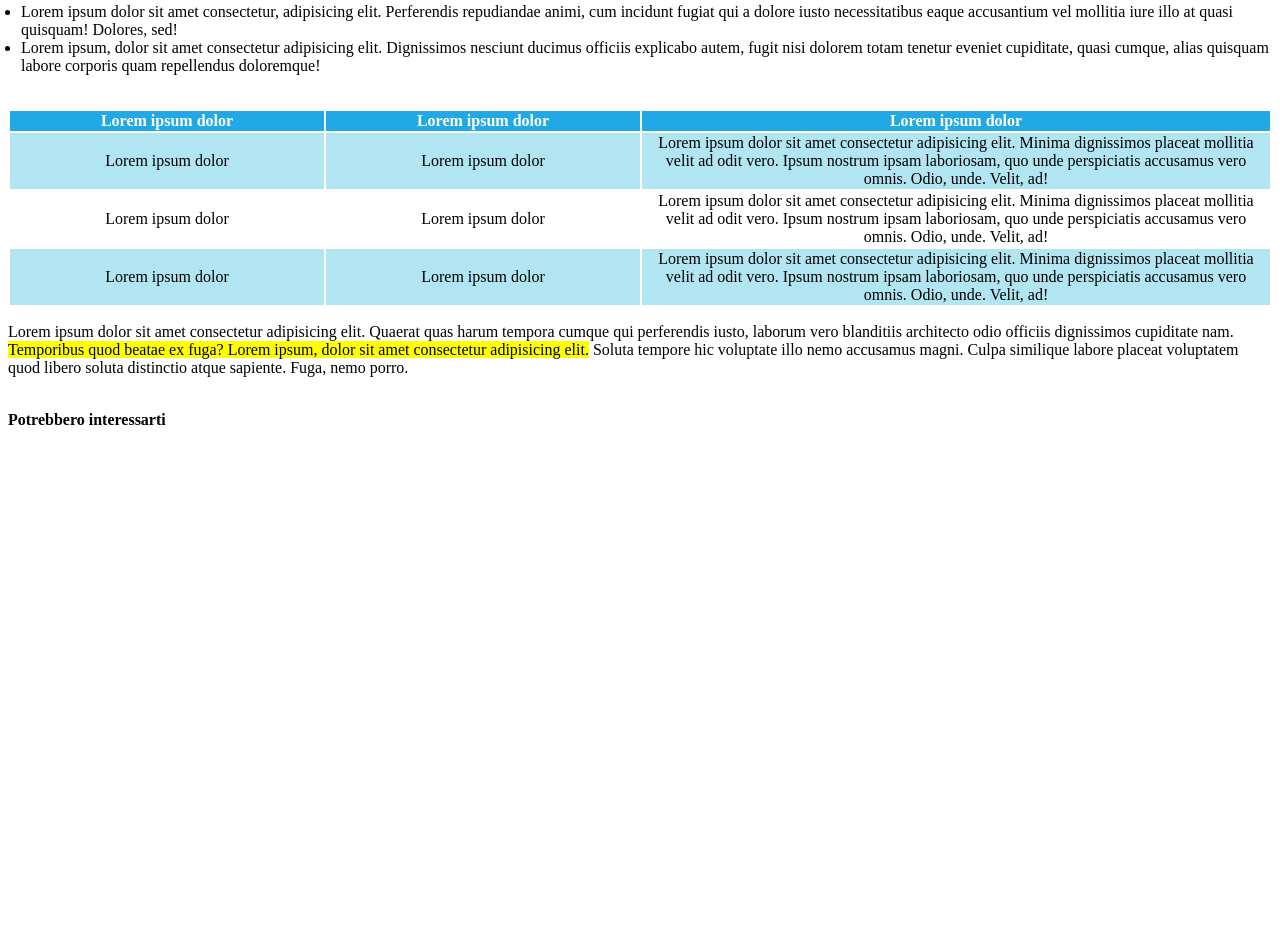
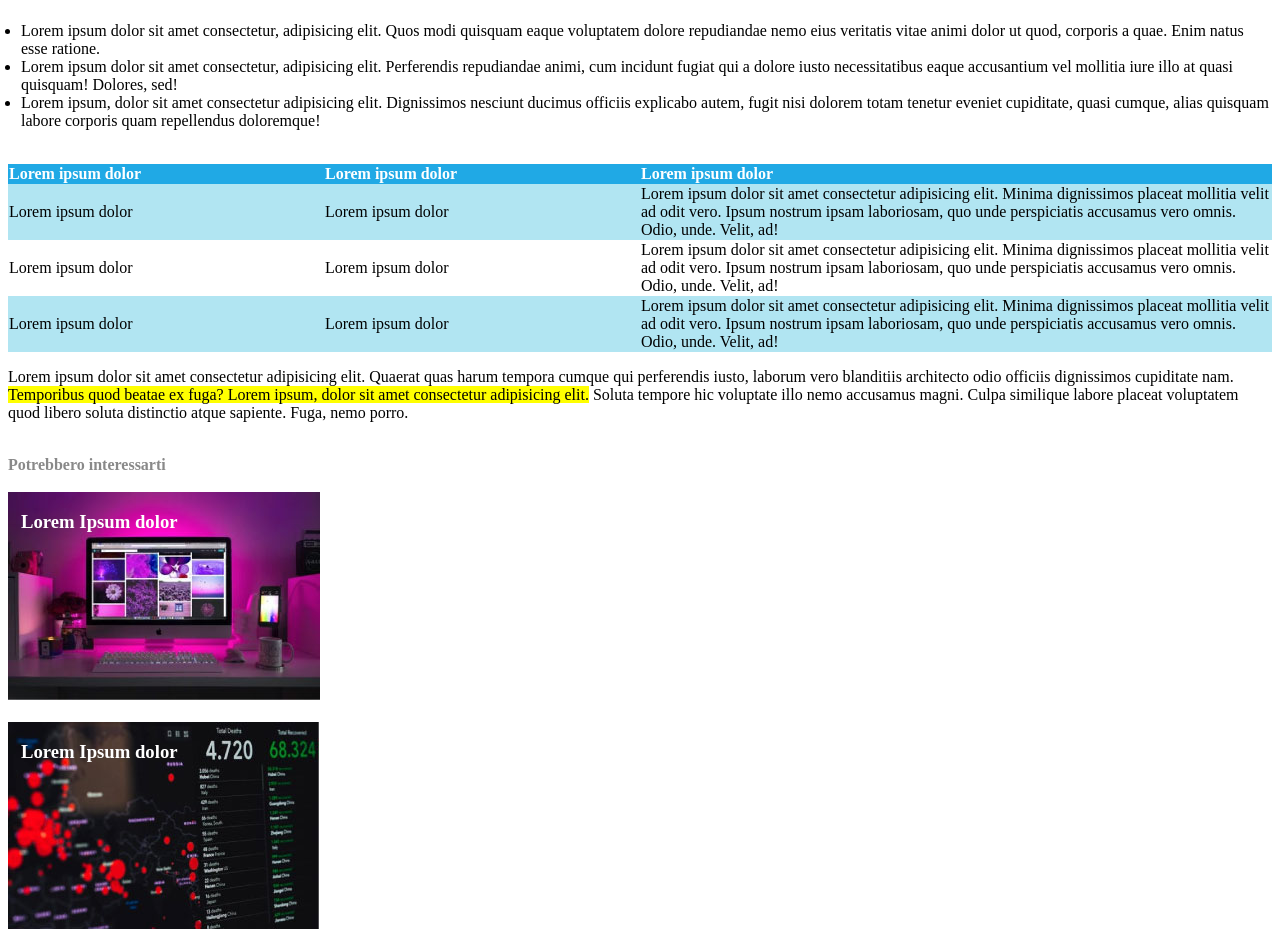
Before and after one commit to Alastor2189/html-css-booleaner, a plain HTML site: page index.html in a window 1280 px wide. Shown: the part 878-1819 px from the top of the page. Before the commit the page ends 1315 px from the top, so only its background shows below. Drawn offline with Linux system fonts and the light colour scheme.

Commit message:
inserimento footer e correzioni varie

```diff
--- a/css/style.css
+++ b/css/style.css
@@ -12,8 +12,11 @@ header{
     margin-left: 12px;
     margin-bottom: 15px;
 }
+.titolo{
+    font-size: 45px;
+}
 .autore{
-    color: lightgrey;
+    color: #949494;
 }
 a:link, a:visited{
     color: #55bdea;
@@ -27,6 +30,8 @@ ul{
 }
 table{
     width: 100%;
+    border-collapse: collapse;
+    text-align: left;
 }
 thead{
     background-color: #20a9e5;
@@ -41,6 +46,15 @@ thead{
 .clm2{
     width: 50%;
 }
-td{
-    text-align: center;
+
+.interest{
+    color: #898989;
 }
+.footimg{
+    position: relative;
+}
+.testo_img{
+    position: absolute;
+    top: 0px;
+    margin-left: 13px;
+    color: white;}
--- a/index.html
+++ b/index.html
@@ -12,19 +12,20 @@
     <header>
             <img class="logo" src="img/logo.svg" alt="">
     </header>
+    <br>
     <!-- header  -->
 
 
     <!-- main  -->
     <main>
         <section>
-        <h1>
-            Internet deve essere al servizio del "bene pubblico": il manifesto di Tim Berners-Lee
-        </h1>
-        <div class="autore">Scritto da <a href="">The Booleaner</a>
+            <div class="titolo">
+             Internet deve essere al servizio del "bene pubblico": il manifesto di Tim Berners-Lee
+            </div>
+            <div class="autore">Scritto da <a href="">The Booleaner</a>
             <br>
             il 10/10/2020
-        </div>
+            </div>
         </section>
         <br>
         <section>
@@ -90,7 +91,20 @@
 
     <!-- footer  -->
     <footer>
-        <strong class="interest">Potrebbero interessarti</strong>
+        <div>
+            <strong class="interest">Potrebbero interessarti</strong>
+        </div>
+        <br>
+        <div class="footimg">
+        <img src="img/monitor.jpg" alt="">
+        <h3 class="testo_img">Lorem Ipsum dolor</h3>
+        </div>
+        <br>
+        <div class="footimg">
+        <img src="img/graph.jpg" alt="">
+        <h3 class="testo_img">Lorem Ipsum dolor</h3>
+
+        </div>
 
 
     </footer>
```
